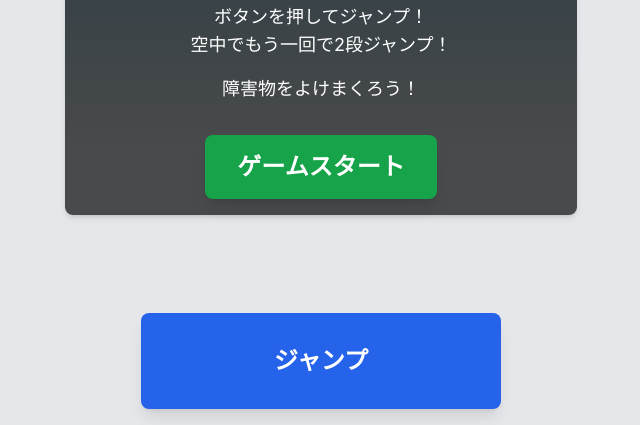
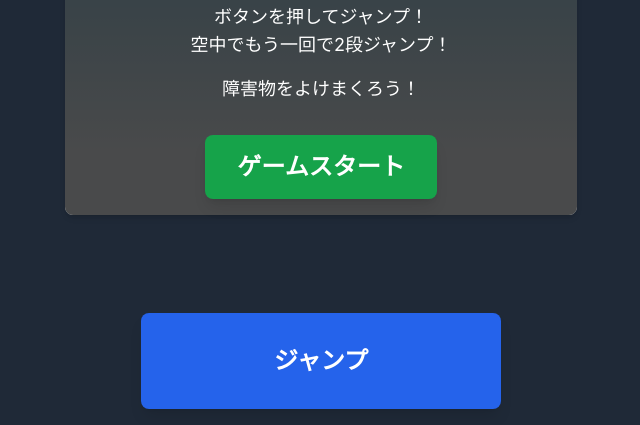
Before and after one commit to T4L-OvO-T4L/murudash, a plain HTML site: page index.html in a window 1280 px wide. Shown: the part 375-800 px from the top of the page, without its empty margins (319-959 px from the left). Drawn offline with nearby package versions, Linux system fonts and the light colour scheme.

Commit message:
Update index.html

```diff
--- a/index.html
+++ b/index.html
@@ -25,7 +25,7 @@
     .pause-button:active { transform: scale(0.95); }
   </style>
 </head>
-<body class="bg-gray-200 flex flex-col items-center justify-center h-screen">
+<body class="bg-gray-800 flex flex-col items-center justify-center h-screen">
 
   <!-- ヘッダー -->
   <div class="w-full max-w-lg p-4 flex justify-between items-center bg-white rounded-t-lg shadow-md">
```
